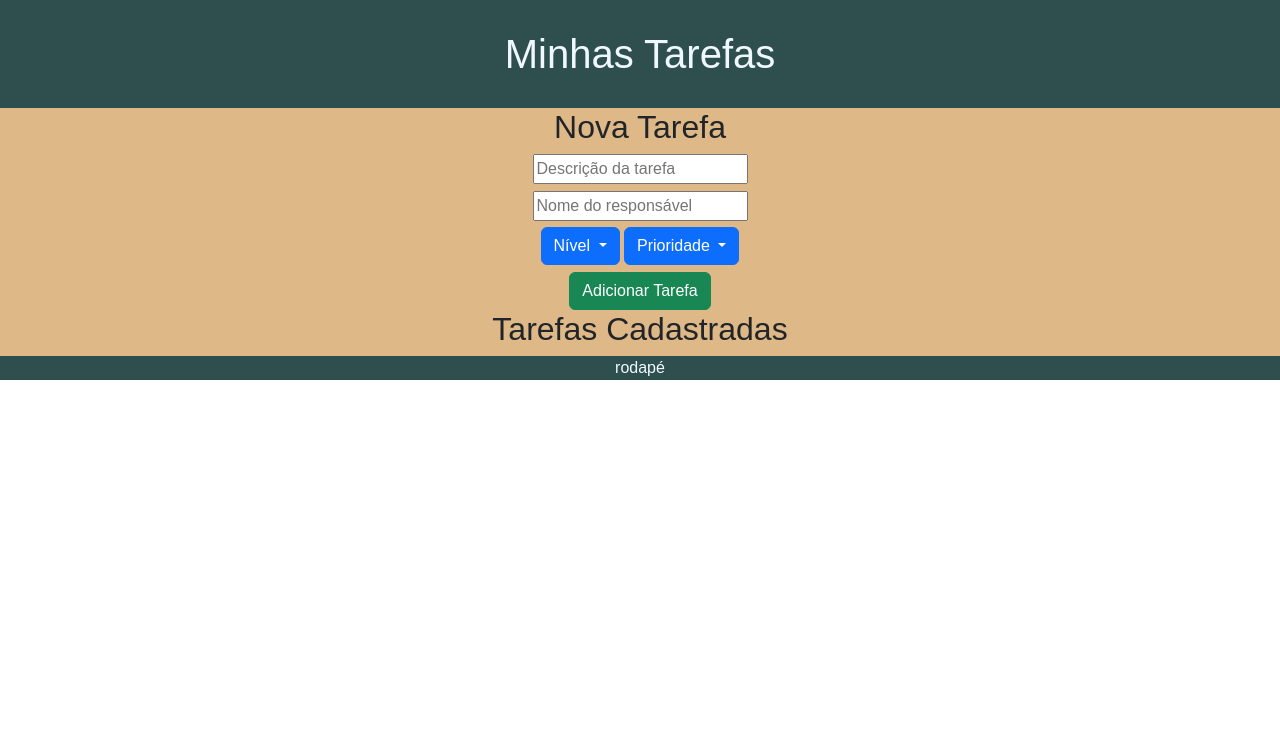
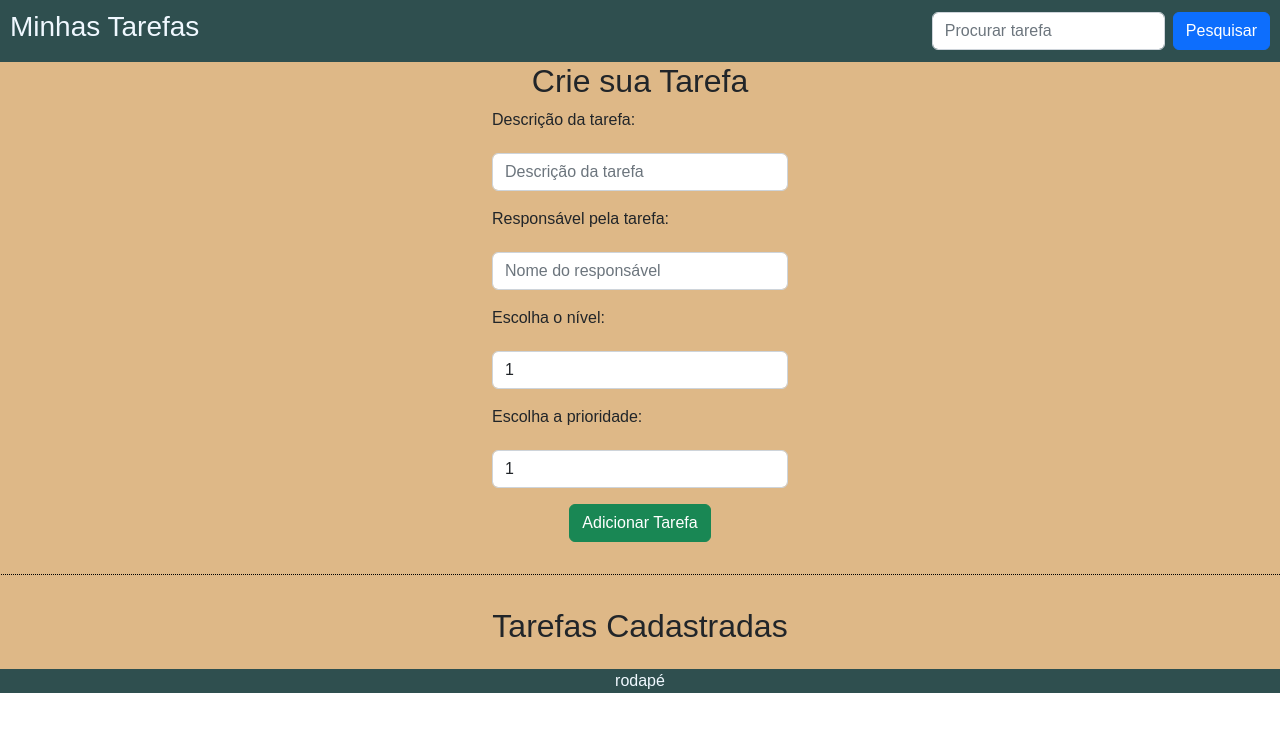
Before and after one commit to Icaromoroni/disc-backend, a plain HTML site: page api-task/web-api-tasks/index.html in a window 1280 px wide. Drawn offline with nearby package versions, Linux system fonts and the light colour scheme; a script that the page names is missing.

Commit message:
mais algumas alterações no  html e css

```diff
--- a/api-task/web-api-tasks/estilo.css
+++ b/api-task/web-api-tasks/estilo.css
@@ -7,7 +7,7 @@
     text-align: center;
     background-color: darkslategrey;
     color: aliceblue;
-    padding: 30px;
+    padding: 10px;
     margin: 0%;
 }
 .row{
@@ -16,14 +16,35 @@
     display: flex;
     justify-content: center;
     align-items: center;
+
 }
 
-#form-tasks{
+.border-dotted{
+    margin-top: 2rem;
+    border-top: 1px dotted black;
+}
+
+.t-cadastrada{
+
+    margin-top: 2rem;
+}
+
+#form-tarefa{
     align-items: center;
     max-width: 20rem;
     display: flex;
     flex-direction: column;
-    gap: 0.4rem;
+    gap: 1rem;
+}
+.dropdown-menu{
+    text-align: center;
+}
+
+#label{
+    text-align: left;
+    display: block;
+    width: 100%;
+    margin-bottom: 5px;
 }
 
 footer{
--- a/api-task/web-api-tasks/index.html
+++ b/api-task/web-api-tasks/index.html
@@ -8,40 +8,52 @@
     <script src="https://cdn.jsdelivr.net/npm/bootstrap@5.2.3/dist/js/bootstrap.bundle.min.js"></script>
     <link rel="stylesheet" href="estilo.css">
     <script src="scripts.js"></script>
-    <title>Pagina Tarefa</title>
+    <title>Página Tarefa</title>
 </head>
 <body>
     <div class="container-fluid">
-        <h1 class="header">Minhas Tarefas</h1>
+
+        <nav class="navbar navbar-expand-sm navbar-dark header">
+            <div class="container-fluid">
+              <h3>Minhas Tarefas</h3>
+              <button class="navbar-toggler" type="button" data-bs-toggle="collapse" data-bs-target="#mynavbar">
+                <span class="navbar-toggler-icon"></span>
+              </button>
+                <form class="d-flex" id="form-pesquisa" method="GET">
+                  <input class="form-control me-2" type="text" placeholder="Procurar tarefa">
+                  <button class="btn btn-primary" type="button">Pesquisar</button>
+                </form>
+            </div>
+        </nav>
         <div class="row">
-            <h2>Nova Tarefa</h2>
-            <form action="#" method="POST" id="form-tasks">
-                <input type="text" id="descricao" placeholder="Descrição da tarefa">
-                <input type="text" id="responsavel" placeholder="Nome do responsável">
-                <div class="dropdown">
-                    <button type="button" class="btn btn-primary dropdown-toggle" data-bs-toggle="dropdown">
-                        Nível
-                    </button>
-                    <ul class="dropdown-menu">
-                    <li><input type="radio" name="nivel" value="1"> <label for="1">1</label></li>
-                    <li><input type="radio" name="nivel" value="3"> <label for="3">3</label></li>
-                    <li><input type="radio" name="nivel" value="5"> <label for="5">5</label></li>
-                    <li><input type="radio" name="nivel" value="8"> <label for="8">8</label></li>
-                    </ul>
-                    <button type="button" class="btn btn-primary dropdown-toggle" data-bs-toggle="dropdown">
-                        Prioridade
-                    </button>
-                    <ul class="dropdown-menu">
-                    <li><label for="1"><input type="radio" name="prioridade" value="1">1</label></li>
-                    <li><label for="2"><input type="radio" name="prioridade" value="2">2</label></li>
-                    <li><label for="3"><input type="radio" name="prioridade" value="3">3</label></label></li>
-                    </ul>
-                </div>
-                <input type="submit" value="Adicionar Tarefa" class="btn btn-success">
+            <h2 class="t-nova">Crie sua Tarefa</h2>
+            <form action="#" method="POST" id="form-tarefa">
+                <label for="descricao" id="label">Descrição da tarefa:</label>
+                <input class="form-control" type="text" id="descricao" name="descricao" placeholder="Descrição da tarefa" required>
+                <label for="descricao" id="label">Responsável pela tarefa:</label>
+                <input class="form-control" type="text" id="responsavel" name="responsavel" placeholder="Nome do responsável" required>
+                <label for="nivel" id="label">Escolha o nível:</label>
+                <select class="form-control" id="nivel" name="nivel">
+                    <option value="1">1</option>
+                    <option value="3">3</option>
+                    <option value="5">5</option>
+                    <option value="8">8</option>
+                </select>
+                <label for="prioridade" id="label">Escolha a prioridade:</label>
+                <select class="form-control" id="prioridade" name="prioridade">
+                    <option value="1">1</option>
+                    <option value="2">2</option>
+                    <option value="3">3</option>
+                </select>
+                <input type="submit" value="Adicionar Tarefa" class="btn btn-success" id="btn-adicionar">
             </form>
-            <h2>Tarefas Cadastradas</h2>
-            <footer>rodapé</footer>
+            <div class="border-dotted"></div>
+            <h2 class="t-cadastrada">Tarefas Cadastradas</h2>
+            <ul id="lista-tarefa">
+
+            </ul>
         </div>
+        <footer>rodapé</footer>
     </div>
 
 </body>
--- a/api-task/web-api-tasks/scripts.js
+++ /dev/null
@@ -1 +0,0 @@
-console.log('funcionou.')
```
